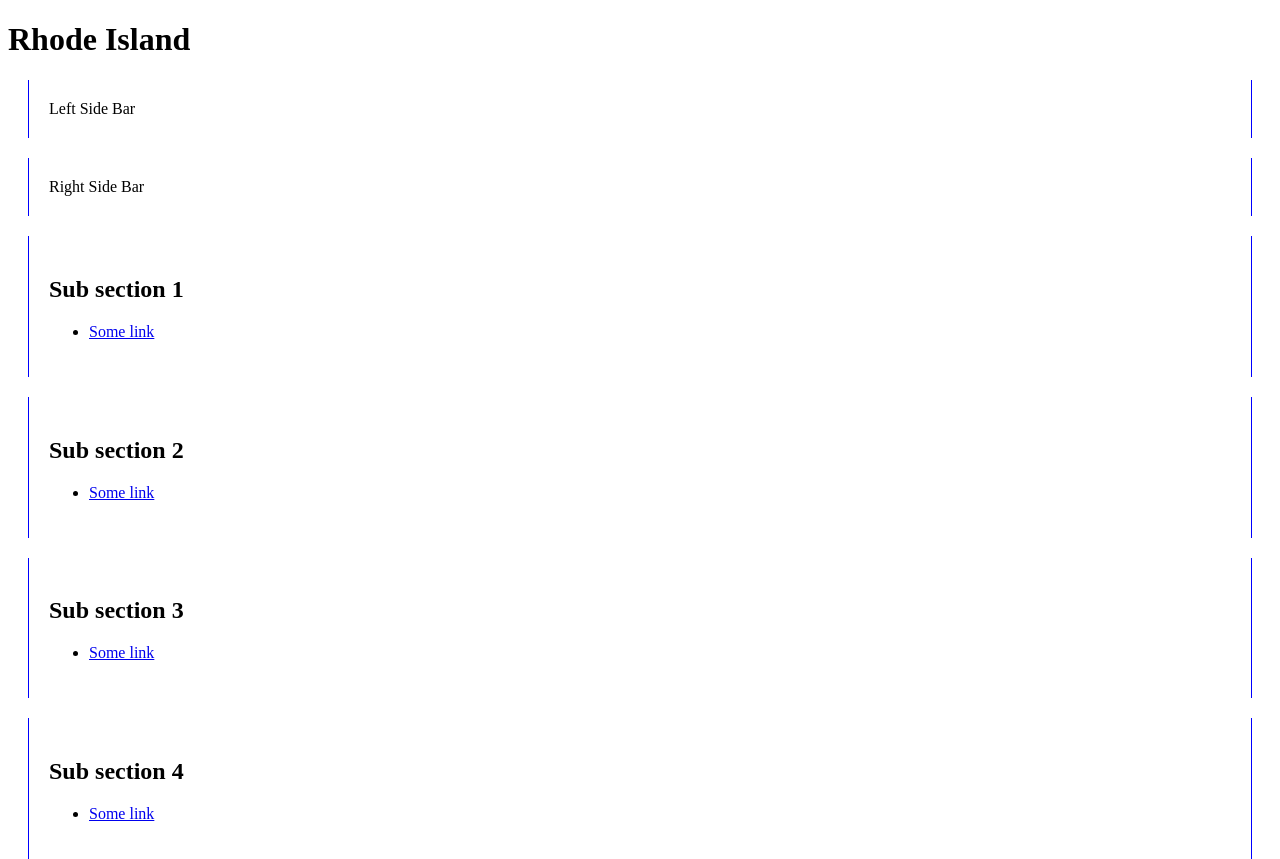
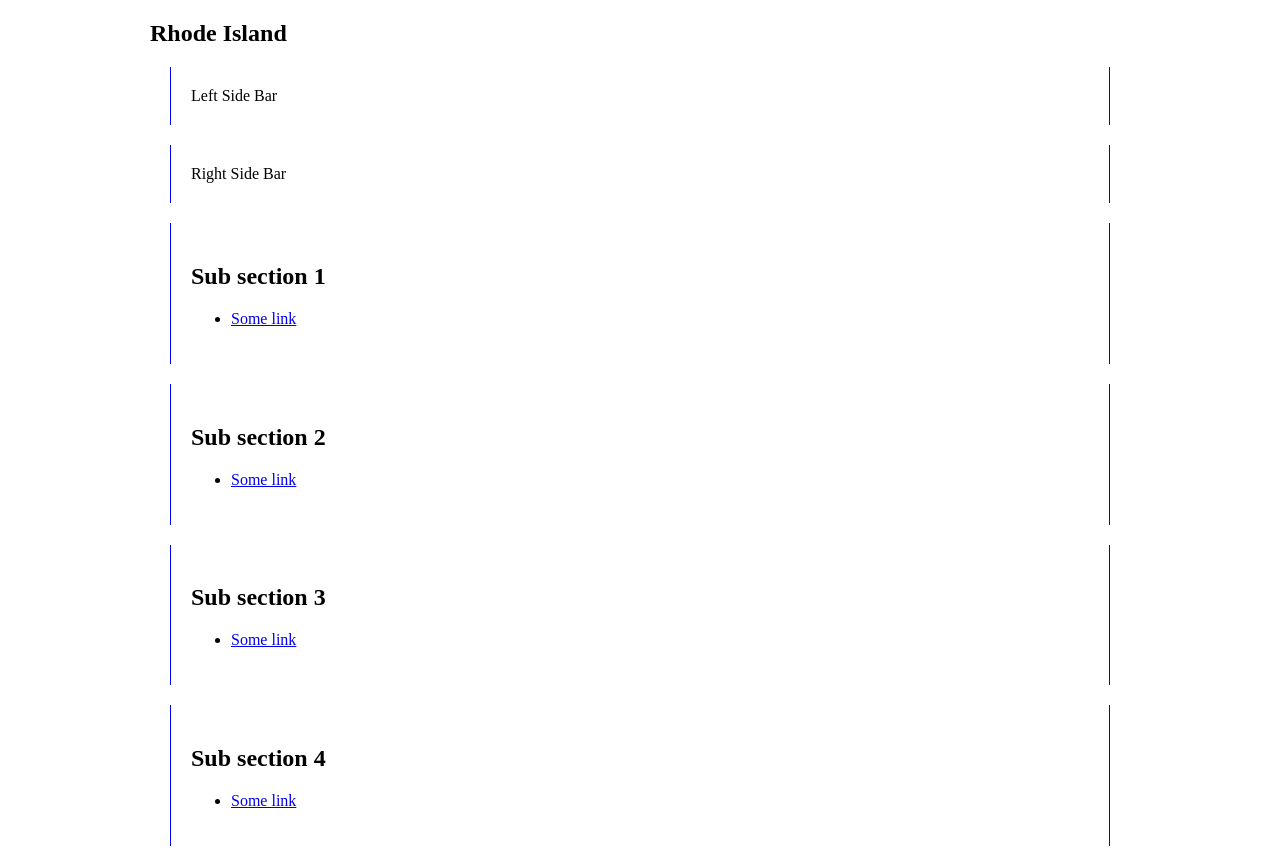
Before and after one commit to danman01/AS220_html_css, a plain HTML site: page index.html in a window 1280 px wide. Shown: the top 859 px of the page. Drawn offline with Linux system fonts and the light colour scheme.

Commit message:
CSS rule to set up wrapper and page container
Following craigslist styles to set width and center content

```diff
--- a/index.html
+++ b/index.html
@@ -15,7 +15,8 @@
   </head>
 
   <body>
-    <div>
+    <div class="wrapper">
+      <section class="page-container">
         <header>
           <h1> Rhode Island </h1>
         </header>
@@ -82,13 +83,14 @@
           </ul>
         </section>
 
-    </div>
+      </section>
 
       <footer>
         Copyright
 
         <a href="#"> Footer link</a>
       </footer>
+    </div>
 
   </body>
 
--- a/style.css
+++ b/style.css
@@ -35,6 +35,15 @@ section h2.box {
 
 }
 
+div.wrapper {
+  min-height: 100%;
+}
+
+section.page-container {
+  width: 980px;
+  margin: 0 auto;
+}
+
 #left-aside {
 
 }
```
Lines whose indentation alone changed are shown as unchanged.
